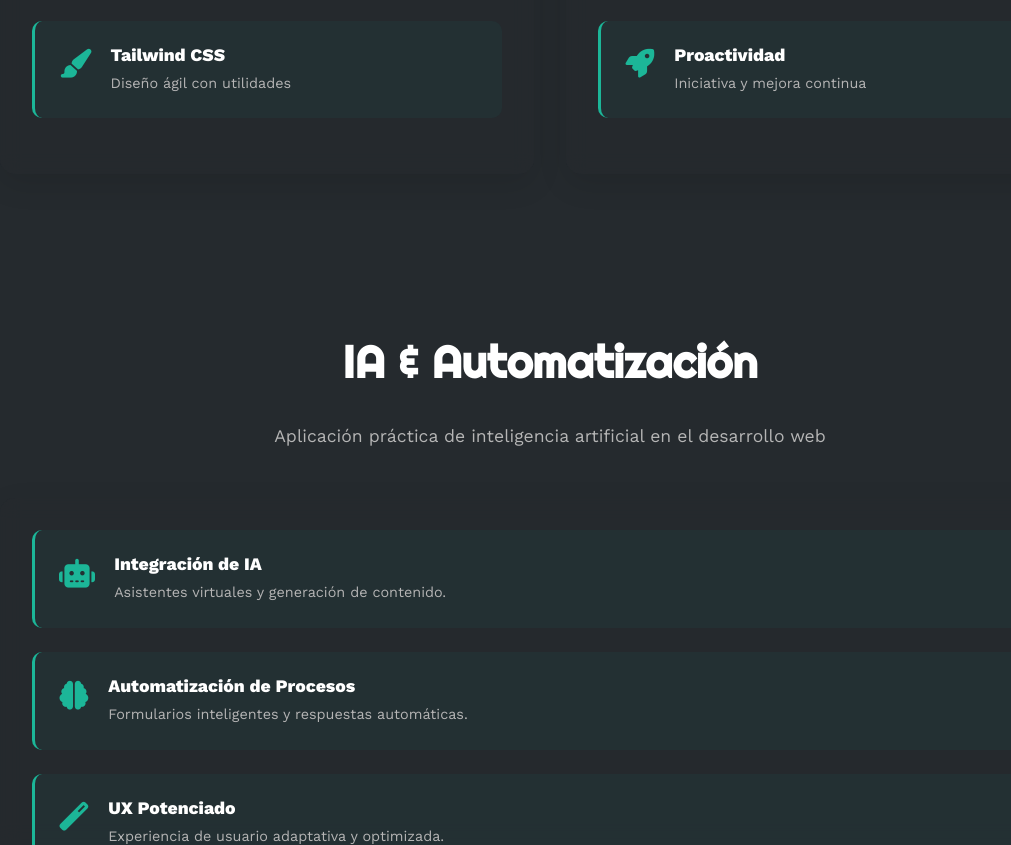
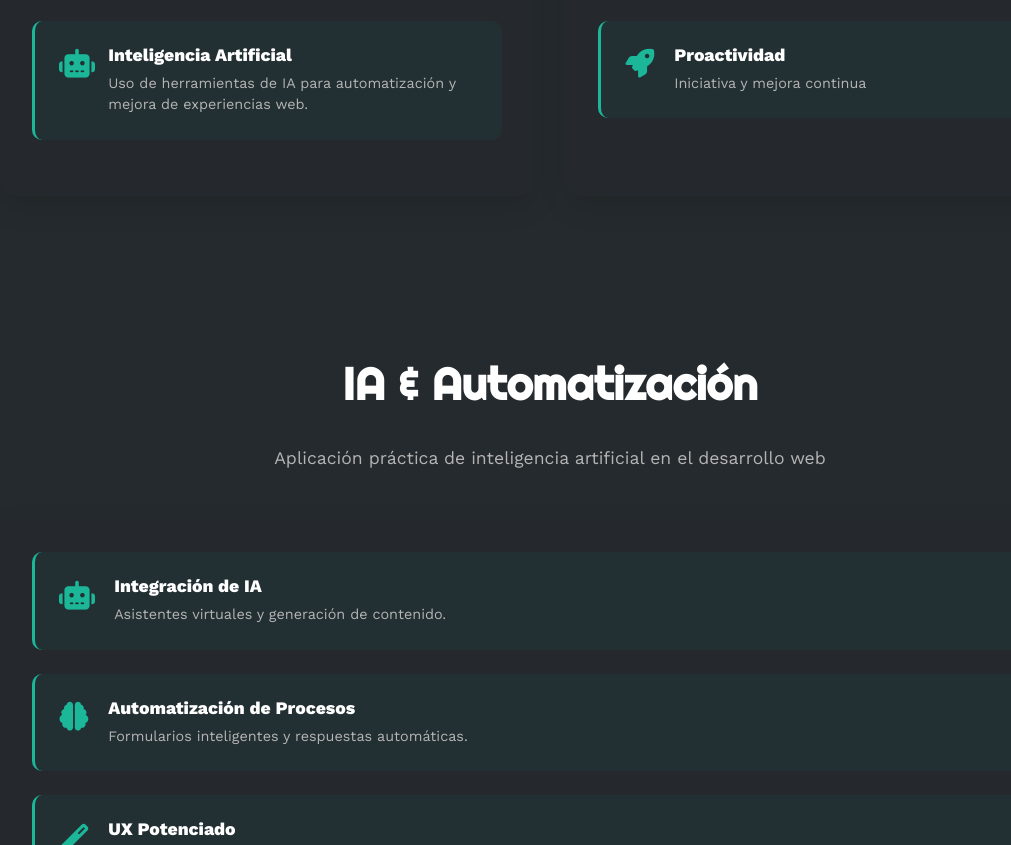
Before and after one commit to AleSaturno/Portfolio, a plain HTML site: page index.html in a window 1280 px wide. Shown: the part 2711-3556 px from the top of the page, without its empty margins (90-1101 px from the left). Drawn offline with nearby package versions, Linux system fonts and the light colour scheme; files whose address does not match are found by name.

Commit message:
Modificacion en Skills

```diff
--- a/index.html
+++ b/index.html
@@ -211,10 +211,10 @@
           </div>
           <div class="skill">
             <div class="skill-info">
-              <i class="fas fa-paint-brush"></i>
+              <i class="fas fa-robot"></i>
               <div>
-                <h4>Tailwind CSS</h4>
-                <p>Diseño ágil con utilidades</p>
+                <h4>Inteligencia Artificial</h4>
+                <p>Uso de herramientas de IA para automatización y mejora de experiencias web.</p>
               </div>
             </div>
           </div>
```
